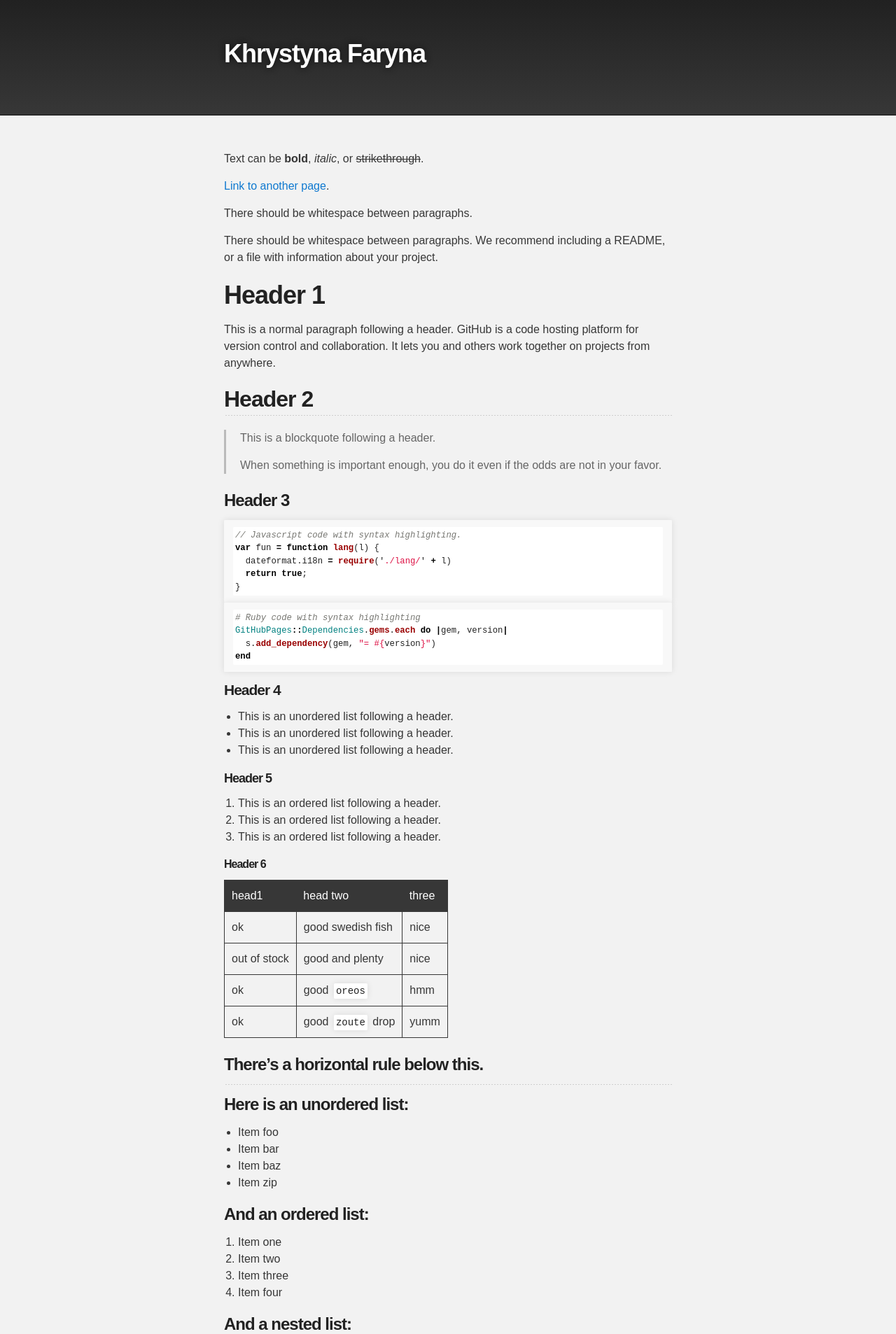
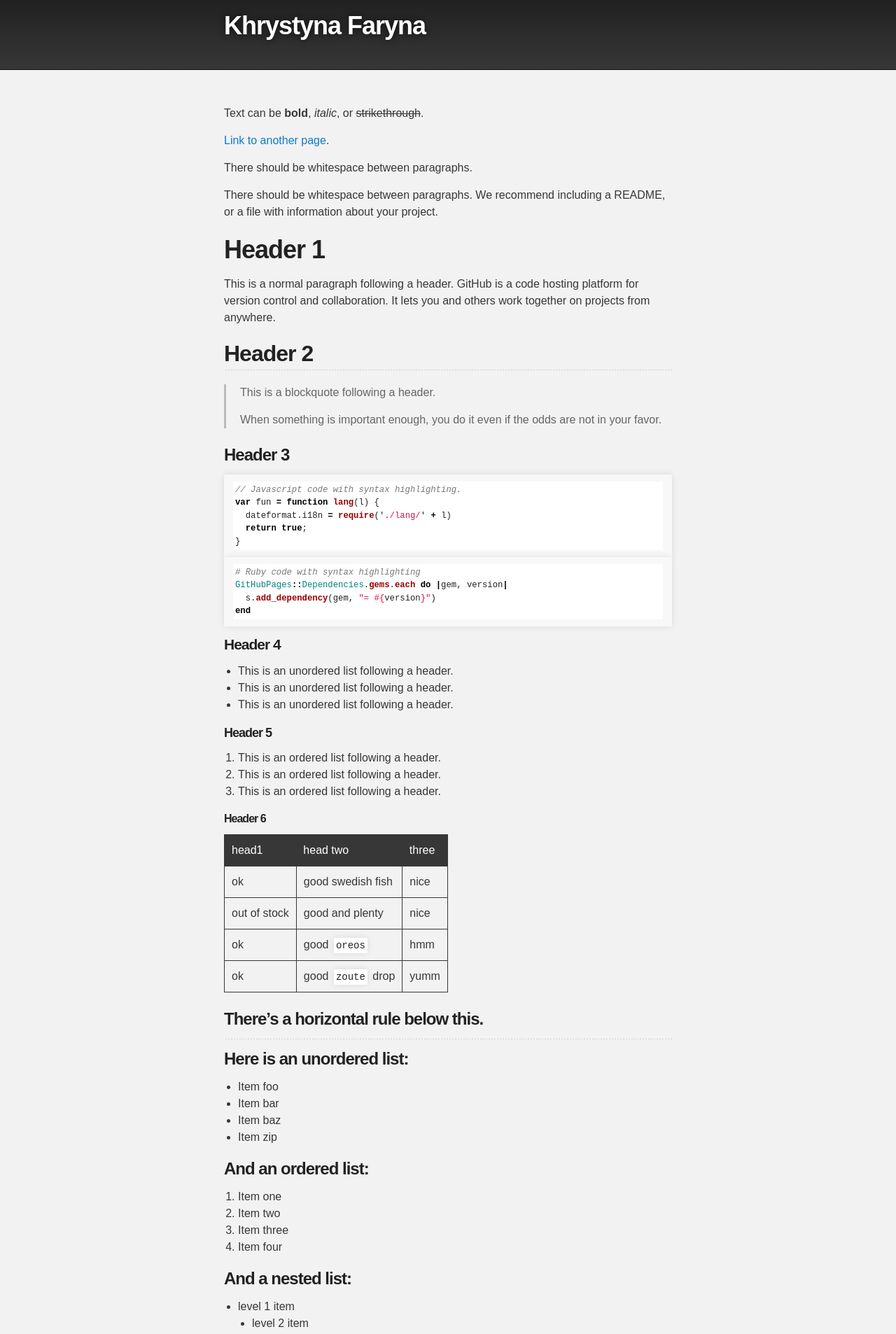
Before and after one commit to KhrystynaFaryna/khrystynafaryna.github.io, a Jekyll site: the page built from index.md, in a window 1280 px wide. Shown: the top 1906 px of the page at 70% size. Built offline with Jekyll 4.4.1, drawn with Linux system fonts in a browser that asks for light colours; the repository's description, which GitHub fills in, is left out.

Commit message:
Update jekyll-theme-slate.scss

```diff
--- a/_sass/jekyll-theme-slate.scss
+++ b/_sass/jekyll-theme-slate.scss
@@ -305,7 +305,7 @@ Full-Width Styles
 }
 
 #header_wrap .inner {
-  padding: 50px 10px 30px 10px;
+  padding: 10px 10px 5px 10px;
 }
 
 #project_title {
```
